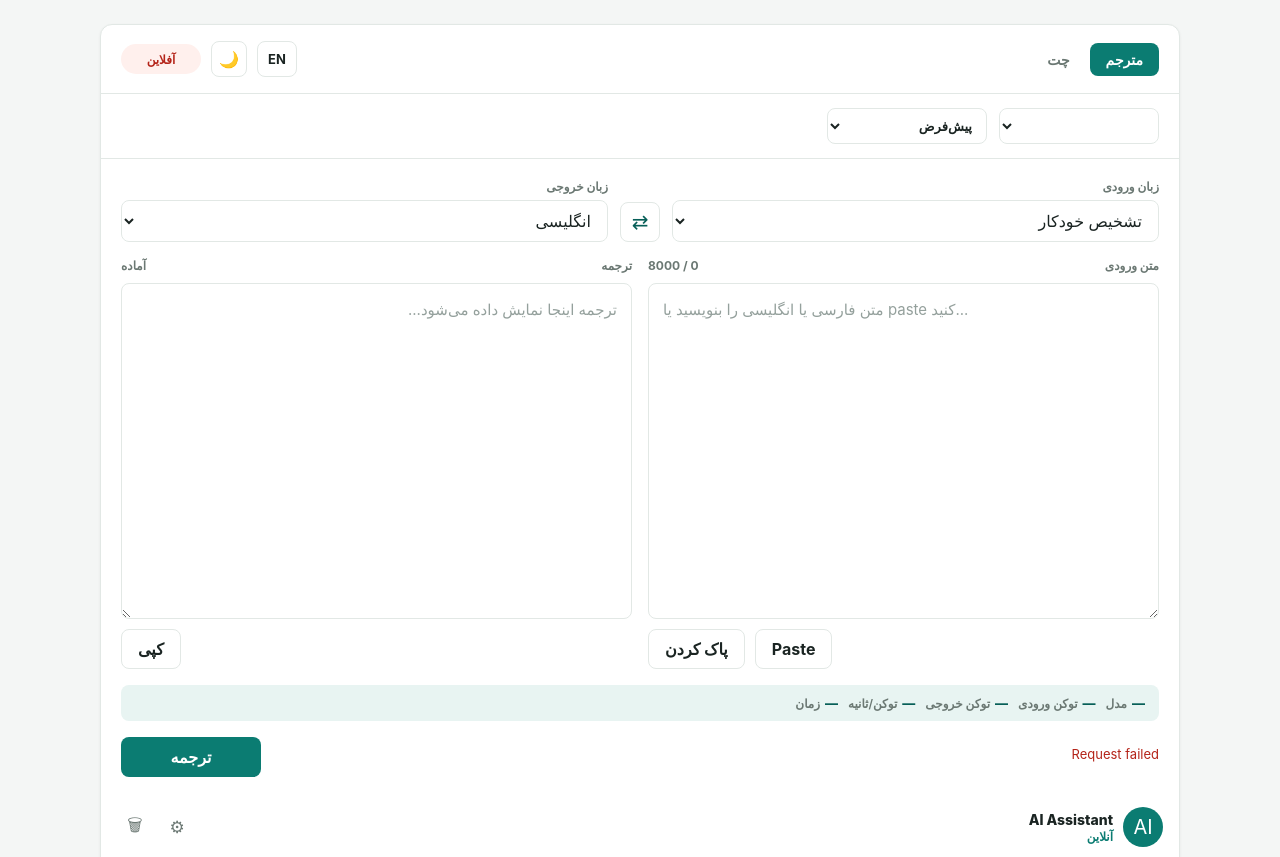
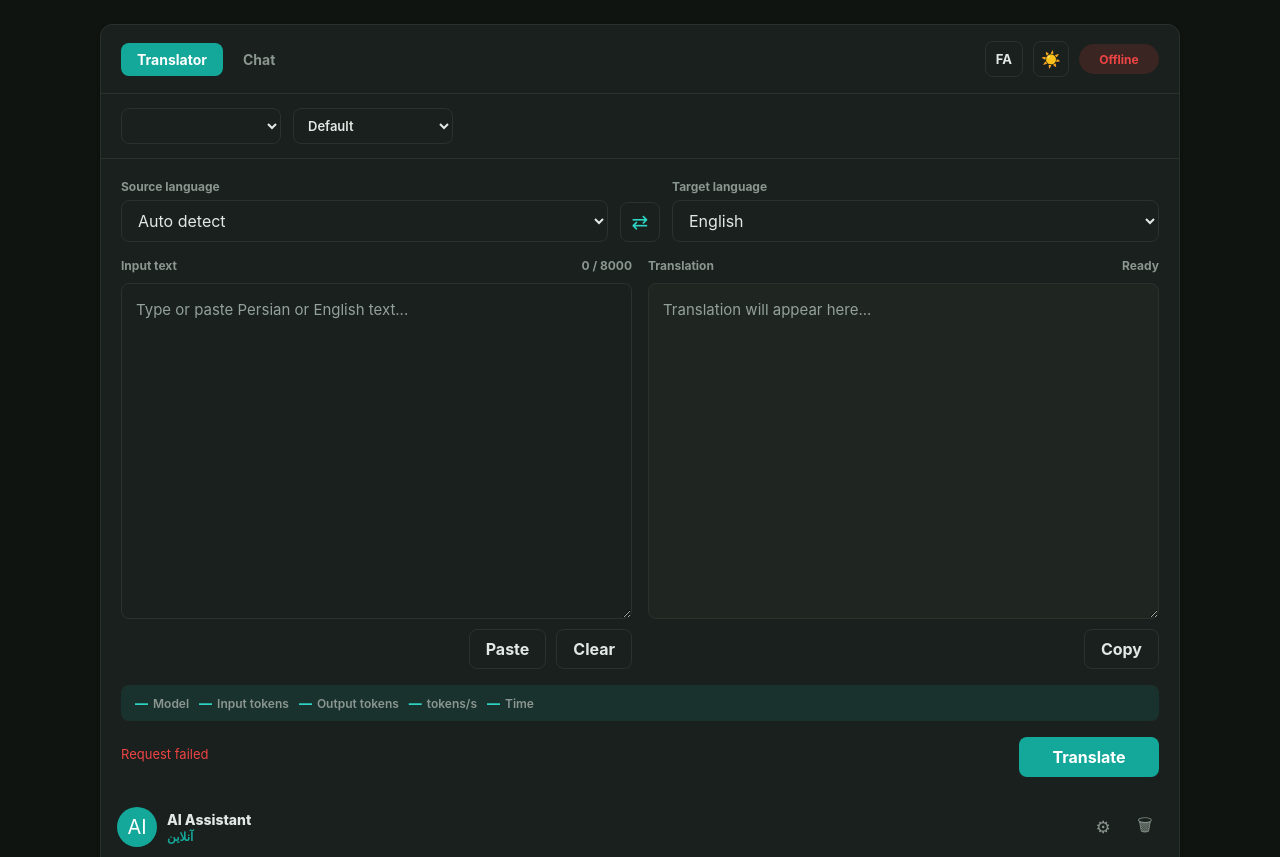
Before and after one commit to Kusarok/translator, a website: page src/client/index.html in a window 1280 px wide. Shown: the top 857 px of the page. Drawn offline with Linux system fonts and the light colour scheme; no server answers.

Commit message:
feat: default to English language and dark theme

```diff
--- a/src/client/assets/js/app.js
+++ b/src/client/assets/js/app.js
@@ -193,7 +193,7 @@ const bindEvents = () => {
 
 bindEvents();
 initTheme();
-setLanguage(localStorage.getItem("lang") || "fa");
+setLanguage(localStorage.getItem("lang") || "en");
 loadHealth();
 updateCharacterCount();
 updateDirection(elements.inputText);
--- a/src/client/assets/js/i18n.js
+++ b/src/client/assets/js/i18n.js
@@ -1,4 +1,4 @@
-let lang = localStorage.getItem("lang") || "fa";
+let lang = localStorage.getItem("lang") || "en";
 
 export const getLang = () => lang;
 
--- a/src/client/assets/js/ui.js
+++ b/src/client/assets/js/ui.js
@@ -18,7 +18,7 @@ const applyTheme = (theme) => {
 export const initTheme = () => {
   const saved = localStorage.getItem("theme");
   const prefersDark = window.matchMedia("(prefers-color-scheme: dark)").matches;
-  applyTheme(saved || (prefersDark ? "dark" : "light"));
+  applyTheme(saved || "dark");
 };
 
 initTheme.toggle = () => {
--- a/src/client/index.html
+++ b/src/client/index.html
@@ -1,5 +1,5 @@
 <!doctype html>
-<html lang="fa" dir="rtl">
+<html lang="en" dir="ltr">
   <head>
     <meta charset="UTF-8">
     <meta name="viewport" content="width=device-width, initial-scale=1.0">
```
